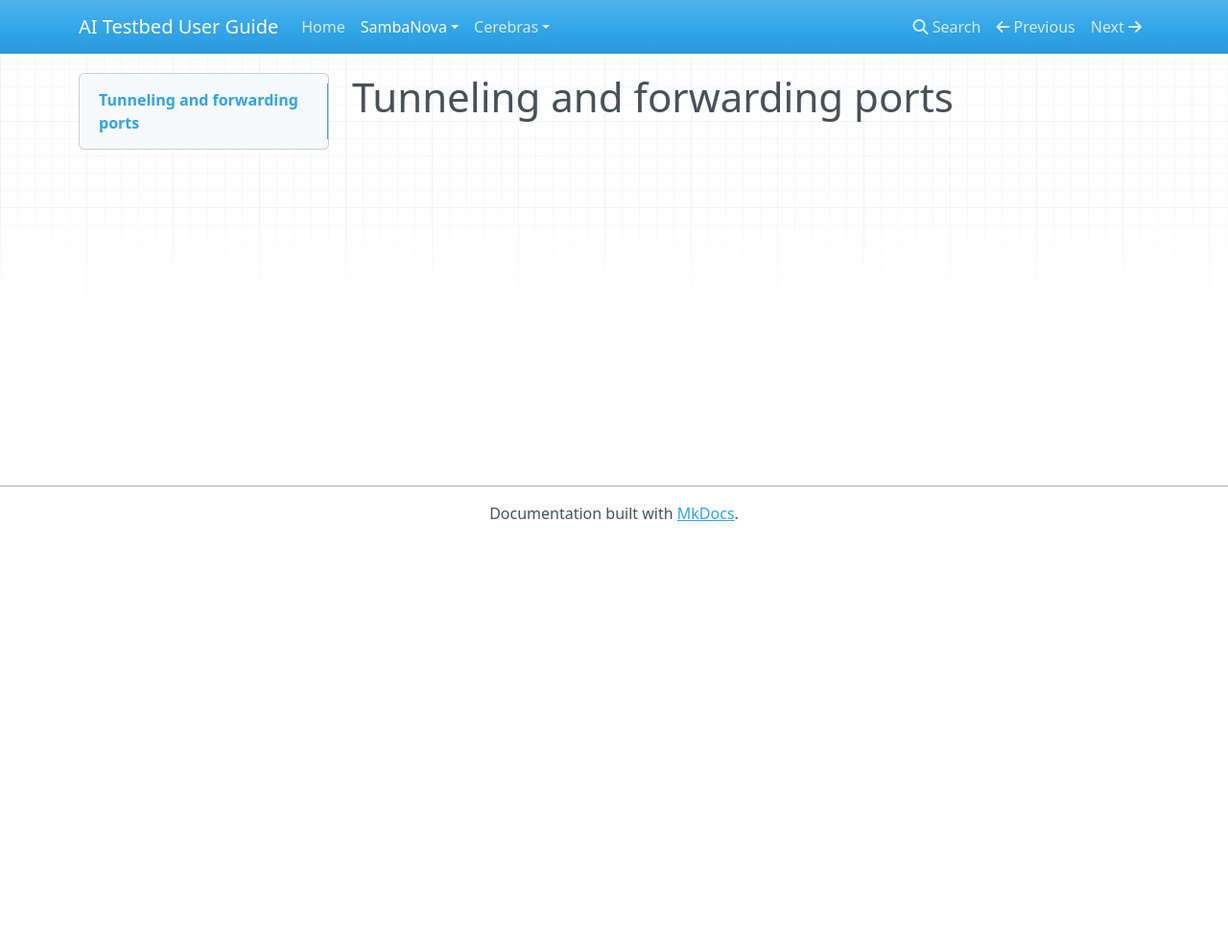
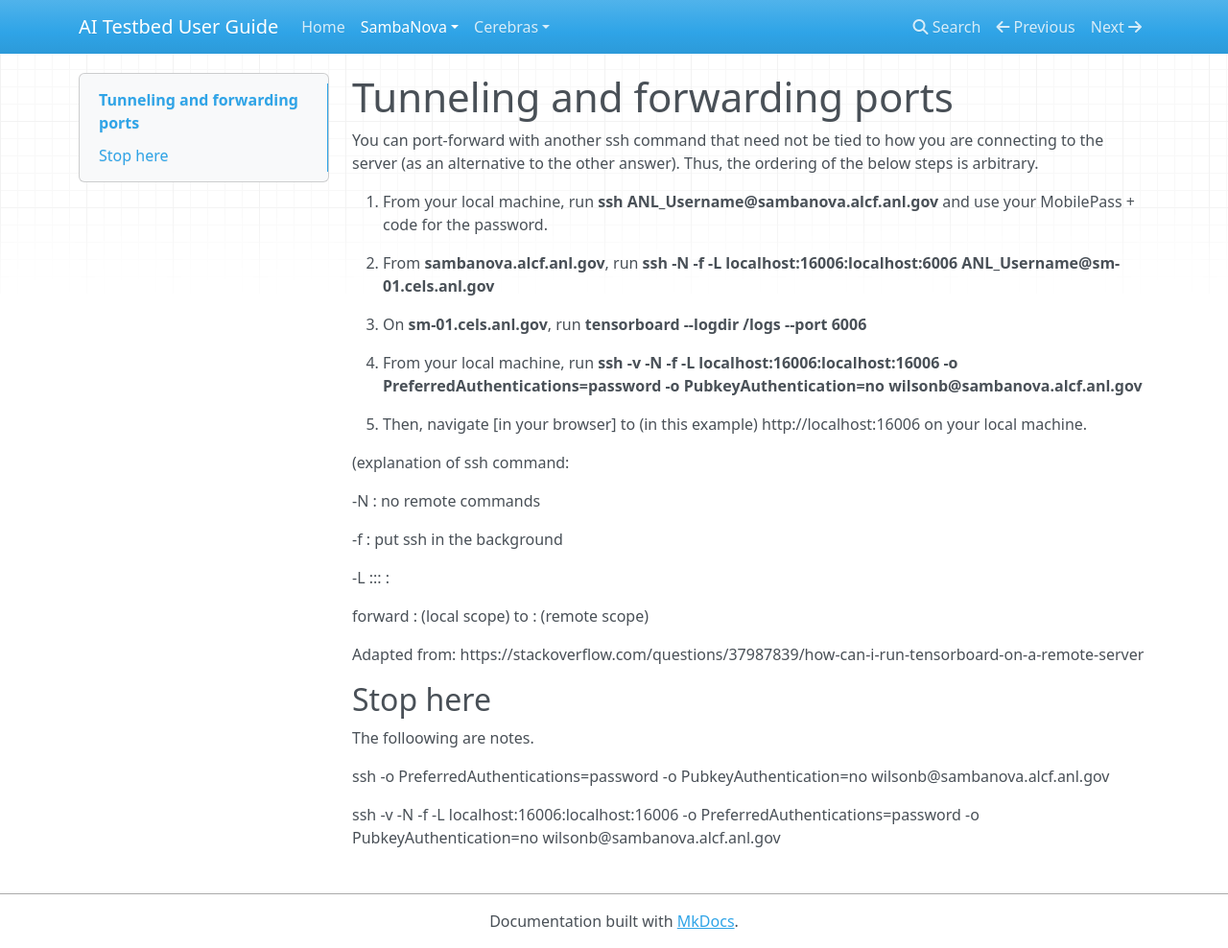
Before and after one commit to argonne-lcf/ai-testbed-userdocs, an MkDocs documentation site: the page built from docs/sambanova/Tunneling-and-forwarding-ports.md, in a window 1280 px wide and 988 px high. Shown: the whole window at 96% size. Built offline with MkDocs 1.6.1, drawn with Linux system fonts in a browser that asks for light colours; nearby versions of some CDN libraries.

Commit message:
Working port fowarding.

```diff
--- a/docs/sambanova/Tunneling-and-forwarding-ports.md
+++ b/docs/sambanova/Tunneling-and-forwarding-ports.md
@@ -1 +1,37 @@
 # Tunneling and forwarding ports
+
+You can port-forward with another ssh command that need not be tied to how you are connecting to the server (as an alternative to the other answer). Thus, the ordering of the below steps is arbitrary.
+
+1. From your local machine, run
+**ssh __ANL_Username__@sambanova.alcf.anl.gov**
+and use your MobilePass + code for the password.
+
+2. From **sambanova.alcf.anl.gov**, run
+**ssh -N -f -L localhost:16006:localhost:6006 __ANL_Username__@sm-01.cels.anl.gov**
+
+3. On **sm-01.cels.anl.gov**, run
+**tensorboard --logdir /logs --port 6006**
+
+4. From your local machine, run
+**ssh -v -N -f -L localhost:16006:localhost:16006 -o PreferredAuthentications=password -o PubkeyAuthentication=no wilsonb@sambanova.alcf.anl.gov**
+
+5. Then, navigate [in your browser] to (in this example) http://localhost:16006 on your local machine.
+
+(explanation of ssh command:
+
+-N : no remote commands
+
+-f : put ssh in the background
+
+-L <machine1>:<portA>:<machine2>:<portB> :
+
+forward <machine1>:<portA> (local scope) to <machine2>:<portB> (remote scope)
+
+Adapted from:  https://stackoverflow.com/questions/37987839/how-can-i-run-tensorboard-on-a-remote-server
+
+## Stop here
+The folloowing are notes.
+
+ssh -o PreferredAuthentications=password -o PubkeyAuthentication=no wilsonb@sambanova.alcf.anl.gov
+
+ssh -v -N -f -L localhost:16006:localhost:16006 -o PreferredAuthentications=password -o PubkeyAuthentication=no wilsonb@sambanova.alcf.anl.gov
```
Also changed, not shown: docs/sambanova/Best-Practices-and-FAQs.md (+2 -0 lines).
